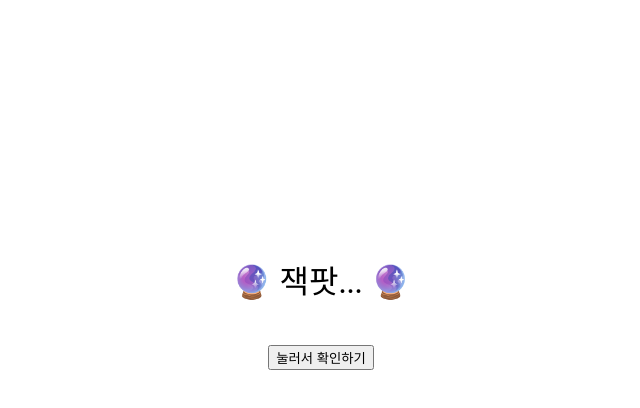
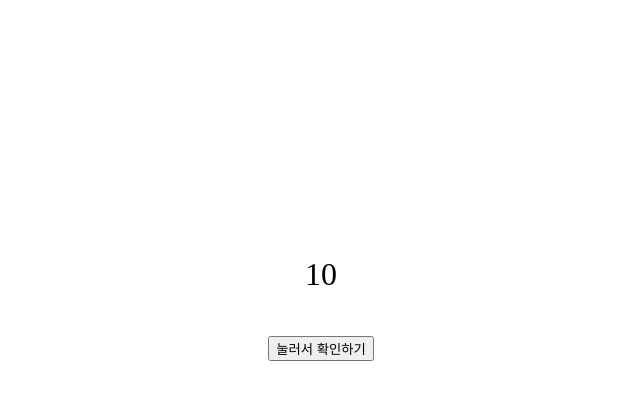
Before and after one commit to ddajakakamamam/IMKING, a plain HTML site: page index.html in a window 1280 px wide. Both pictures are taken after a click on the button "눌러서 확인하기". Shown: the whole page, without its empty margins (319-959 px from the left). Drawn offline with Linux system fonts and the light colour scheme.

Commit message:
Update index.html

```diff
--- a/index.html
+++ b/index.html
@@ -19,7 +19,7 @@
     <script>
         function showRandomMessage() {
             const messages = [
-                100.",
+               " 100.",
                 "10",
                 "40.",
                 "30!",
```
